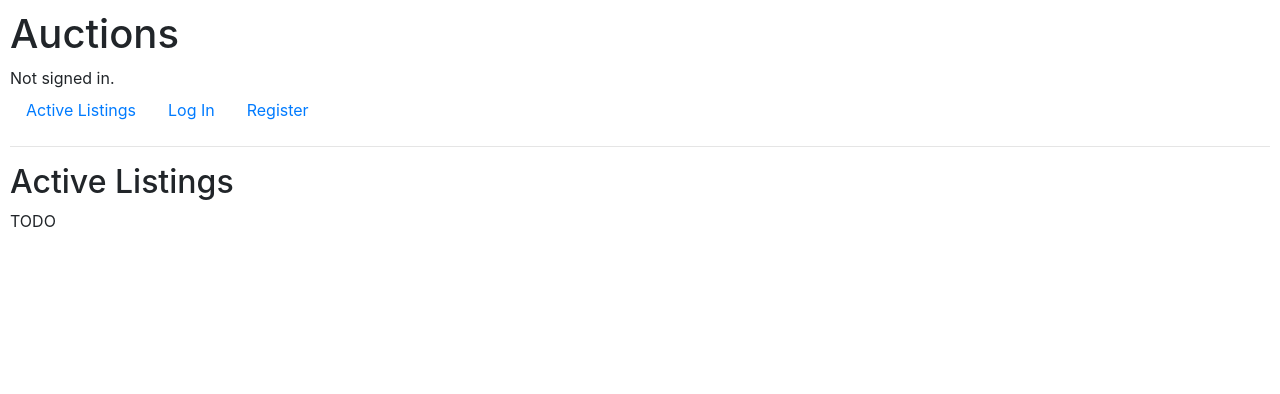
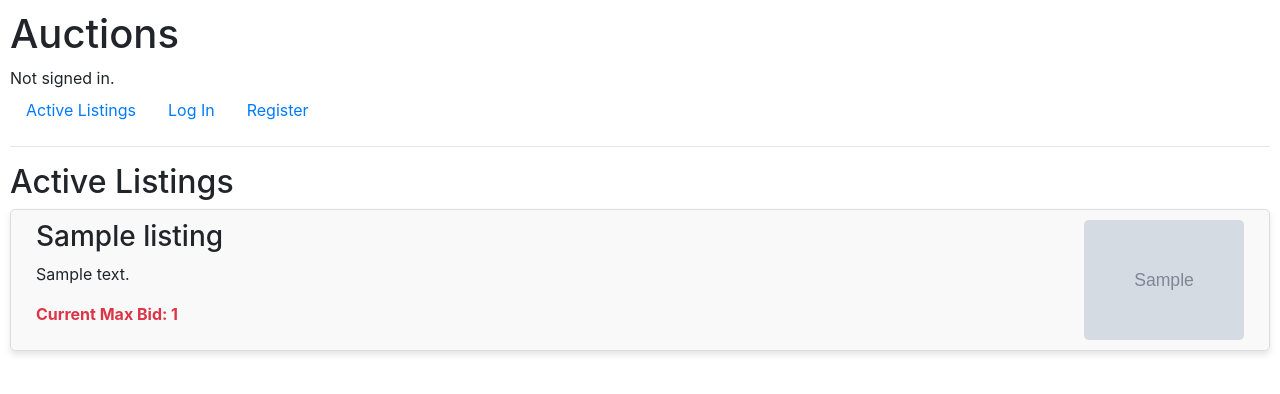
Before and after one commit to blackcaer/CS50W, a Django app: template auctions/templates/auctions/index.html in a window 1280 px wide. Shown: the top 394 px of the page. Run offline with Django 3.2, Linux system fonts and the light colour scheme; the template is opened without the code that fills it: most values are stand-ins (such as "Sample title", 1, 10 or a date in 2020); grey boxes marked "Sample" are stand-in pictures; some libraries are stand-ins or nearby versions.

Commit message:
Styled listings

```diff
--- a/auctions/static/auctions/styles.css
+++ b/auctions/static/auctions/styles.css
@@ -1,3 +1,31 @@
 body {
-    padding: 10px;
+  padding: 10px;
+  min-width: 400px;
 }
+
+.listing_container {
+  border: 1px solid #ddd;
+  padding: 10px;
+  margin-bottom: 10px;
+  margin: 0px 0px 10px 0px;
+  box-shadow: 0px 4px 6px rgba(0, 0, 0, 0.1);
+  background-color: #f9f9f9;
+  border-radius: 5px;
+  display: flex;
+  flex-wrap: wrap;
+  justify-content: space-between;
+}
+
+.listing_img_container {
+  color: #FFF;
+  max-height: 120px;
+}
+
+.listing_image {
+  border-radius: 5px;
+  object-fit: cover;
+  height: 100%;
+  width: auto;
+}
+
+/*# sourceMappingURL=styles.css.map */
--- /dev/null
+++ b/auctions/styles_scss/styles.scss
@@ -0,0 +1,97 @@
+body {
+    padding: 10px;
+    min-width: 400px;
+}
+
+// .listing_container {
+//     display: flex;
+//     align-items: center;
+//     justify-content: space-between;  // Ensure content and image are on opposite sides
+//     max-height: 150px;
+//     border: 1px solid #ddd;          // Add a border for separation
+//     padding: 10px;
+//     margin-bottom: 10px;
+//     margin: 0px 0px 10px 0px;
+//     box-shadow: 0px 4px 6px rgba(0, 0, 0, 0.1);  // Light shadow for modern look
+//     background-color: #f9f9f9;       // Light background color
+//     border-radius: 5px;
+// }
+
+// .listing_price {
+
+// }
+
+// .listing_details {
+//     max-width: 65%;                  // Text section takes 65% width
+// }
+
+// .listing_img_container
+// {
+//     //max-width: 100%;
+//     //max-height: 100%;
+//     height: 120px;
+
+//     background: #A00;
+//     color: #FFF;
+//     //height:auto;
+//     //overflow:auto;
+// }
+
+// .listing_image {
+//     height:auto;
+//     //max-height: 30%;                  // Constrain the image width to 30%
+//     //max-height: 200px;
+//     object-fit: cover;               // Keep aspect ratio
+//     border-radius: 5px;              // Rounded corners for a polished look
+//     //width: auto;
+//     //height: 100%;
+//     //width: 50px;
+//     //height: 50px;
+// }
+
+
+
+//===========
+
+
+
+.listing_container {
+    border: 1px solid #ddd;
+    padding: 10px;
+    margin-bottom: 10px;
+    margin: 0px 0px 10px 0px;
+    box-shadow: 0px 4px 6px rgba(0, 0, 0, 0.1);
+    background-color: #f9f9f9;
+    border-radius: 5px;
+
+
+    //max-height: 150px;
+    display: flex;
+    flex-wrap: wrap;
+    //align-items: center;
+    justify-content: space-between;
+
+}
+
+.listing_details {
+    //max-width: 65%;                  // Text section takes 65% width
+}
+
+.listing_img_container
+{
+    color: #FFF;
+
+    max-height: 120px;
+
+}
+
+.listing_image {
+    border-radius: 5px;
+
+
+    object-fit: cover;
+    //display: block;
+    height: 100%;
+    width:auto;
+
+}
--- a/auctions/templates/auctions/index.html
+++ b/auctions/templates/auctions/index.html
@@ -1,7 +1,27 @@
 {% extends "auctions/layout.html" %}
 
 {% block body %}
-    <h2>Active Listings</h2>
+    <h2 class="text-nowrap">Active Listings</h2>
 
-    TODO
+    {% for listing in listings %}
+    <div class="listing_container row">
+        <div class="listing_details col-sm-4">
+            <h3>{{ listing.title }}</h3>
+            <p>{{ listing.description }}</p>
+            <div class="listing_price text-danger font-weight-bold text-nowrap">
+                Current Max Bid: {{ listing.current_max_bid }}
+            </div>
+        </div>
+
+        {% if listing.img_url %}
+        <div class="listing_img_container col-sm-4 text-sm-right"> <!-- col-12 for mobile -->
+            <img src="{{ listing.img_url }}" class="listing_image ">  <!-- img-fluid -->
+        </div>
+        {% endif %}
+    </div>
+{% empty %}
+    <p class="text-muted">No listings</p>
+{% endfor %}
+
+
 {% endblock %}
--- a/auctions/templates/auctions/layout.html
+++ b/auctions/templates/auctions/layout.html
@@ -3,9 +3,11 @@
 <!DOCTYPE html>
 <html lang="en">
     <head>
+        <meta name="viewport" content="width=device-width, initial-scale=1">
         <title>{% block title %}Auctions{% endblock %}</title>
         <link rel="stylesheet" href="https://stackpath.bootstrapcdn.com/bootstrap/4.4.1/css/bootstrap.min.css" integrity="sha384-Vkoo8x4CGsO3+Hhxv8T/Q5PaXtkKtu6ug5TOeNV6gBiFeWPGFN9MuhOf23Q9Ifjh" crossorigin="anonymous">
         <link href="{% static 'auctions/styles.css' %}" rel="stylesheet">
+
     </head>
     <body>
         <h1>Auctions</h1>
```
Also changed, not shown: 1 other file.
